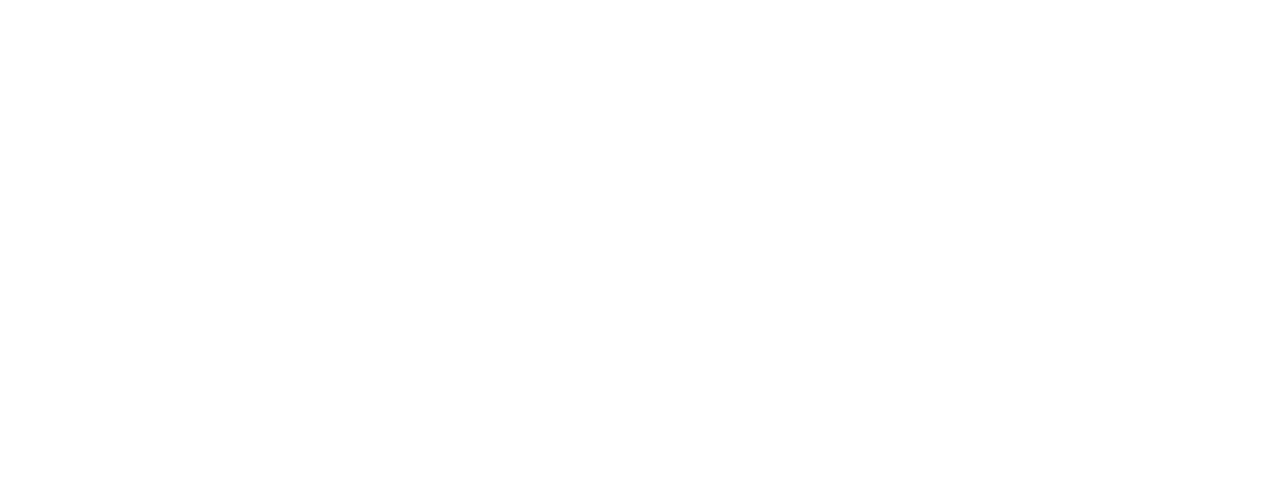
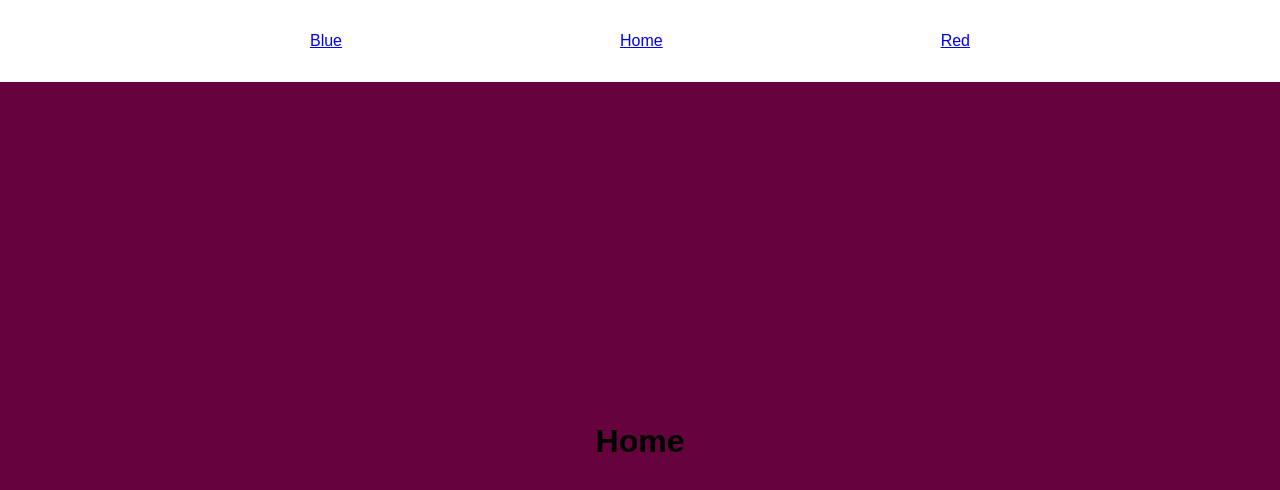
Before and after one commit to harrisgood/reactRoutesBlock28Workshop, a React (Vite) app: page / in a window 1280 px wide. Before the commit this address had no page. Shown: the top 490 px of the page. Built offline with nearby package versions, Linux system fonts and the light colour scheme.

Commit message:
added homepage

```diff
--- a/src/App.jsx
+++ b/src/App.jsx
@@ -1,15 +1,23 @@
 import './App.css'
-import { Routes, Route } from "react-router-dom"
+import { Link, Routes, Route } from "react-router-dom"
+import Blue from './components/Blue.jsx'
+import Red from './components/Red.jsx'
+import Home from './components/Home.jsx'
 
 function App() {
 
   return (
     <div id="container">
-      <div id="navbar">{/* navigation here */}</div>
+      <div id="navbar">
+        <Link to="/blue">Blue</Link>
+        <Link to="/">Home</Link>
+        <Link to="/red">Red</Link>
+      </div>
       <div id="main-section">
         <Routes>
-          <Route path='/blue' element={<h1>Blue</h1>} />
-          <Route path='/red' element={<h1>Red</h1>} />
+          <Route path='/blue' element={<Blue />} />
+          <Route path='/' element={<Home />} />
+          <Route path='/red' element={<Red />} />
         </Routes>
       </div>
     </div>
--- /dev/null
+++ b/src/components/Blue.jsx
@@ -0,0 +1,9 @@
+const Blue = () => {
+  return (
+    <div className="blue">
+      <h1>Blue</h1>
+    </div>
+  )
+}
+
+export default Blue
--- /dev/null
+++ b/src/components/Home.jsx
@@ -0,0 +1,9 @@
+const Home = () => {
+  return (
+    <div className="home">
+      <h1>Home</h1>
+    </div>
+  )
+}
+
+export default Home
--- /dev/null
+++ b/src/components/Red.jsx
@@ -0,0 +1,9 @@
+const Red = () => {
+  return (
+    <div className="red">
+      <h1>Red</h1>
+    </div>
+  )
+}
+
+export default Red
--- a/src/index.css
+++ b/src/index.css
@@ -35,3 +35,7 @@
   background-color: #275db3;
   color: white;
 }
+.home{
+  /* tyrian purple */
+  background-color: #66023c;
+}
```
